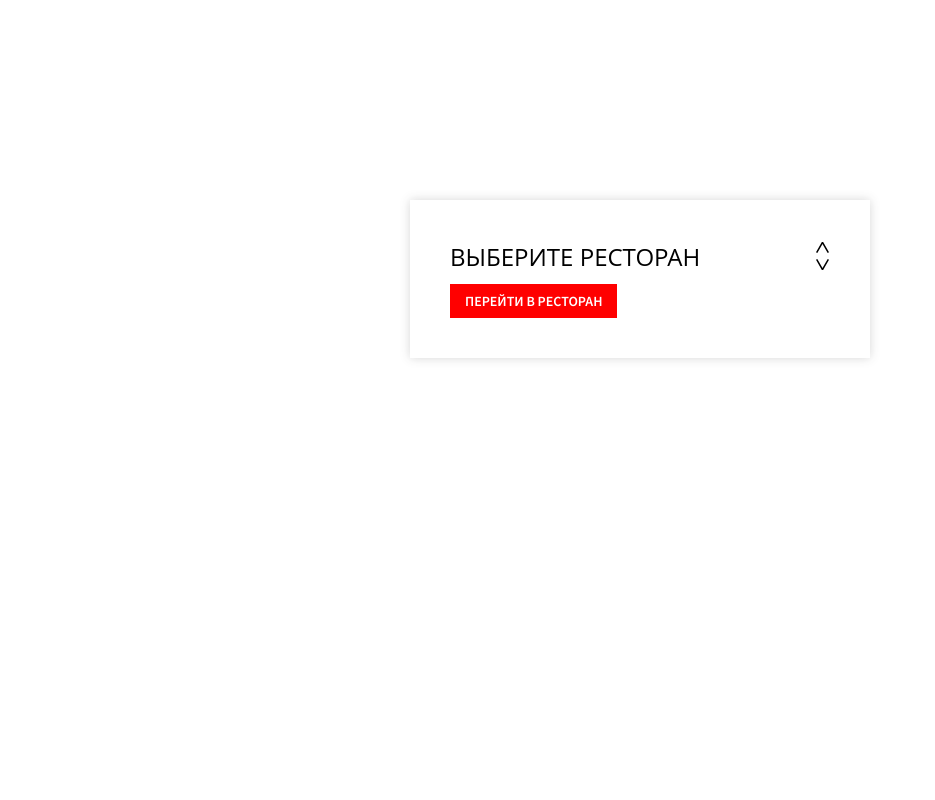
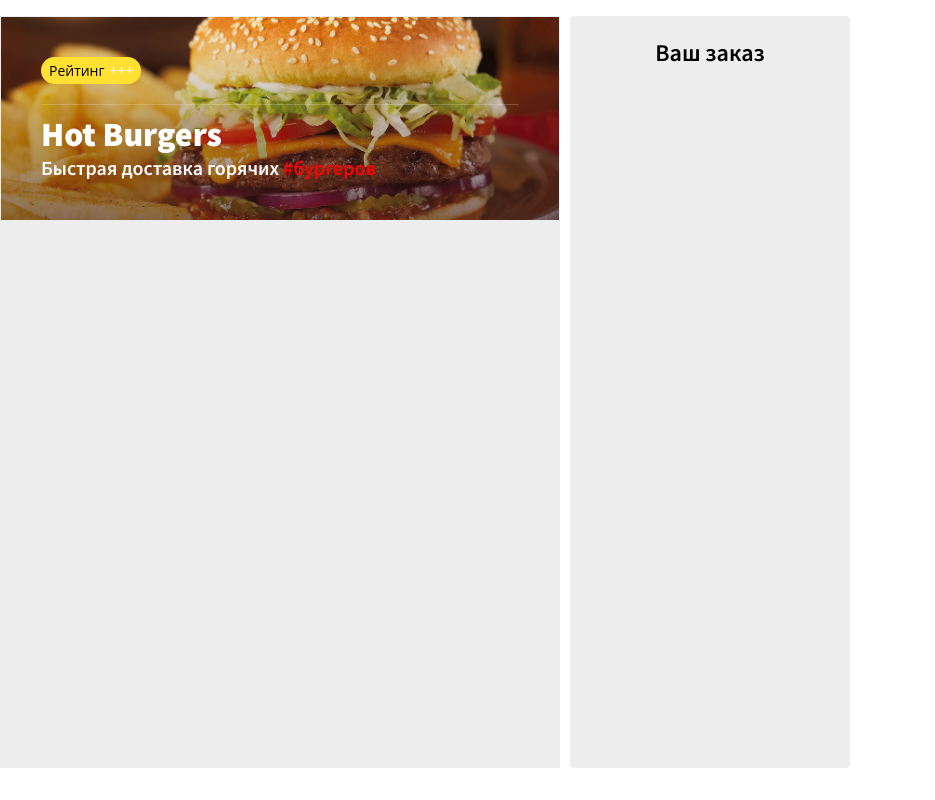
Before and after one commit to ivgrr/react-burgers, a React (Create React App) app: page / in a window 1280 px wide. Shown: the whole page, without its empty margins (0-935 px from the left). Built offline with nearby package versions, Linux system fonts and the light colour scheme.

Commit message:
add-new-components-App-Landing-Order

```diff
--- /dev/null
+++ b/src/components/App.js
@@ -0,0 +1,20 @@
+import React from 'react';
+import Header from "./Header";
+import Order from "./Order";
+
+
+class App extends React.Component {
+    render() {
+        return(
+            <div className='burger-paradise'>
+                <div className='menu'>
+                    <Header />
+                </div>
+                <Order />
+                {/*<MenuAdmin />*/}
+            </div>
+        );
+    }
+}
+
+export default App;
--- /dev/null
+++ b/src/components/Header.js
@@ -0,0 +1,29 @@
+import React from 'react';
+
+class Header extends React.Component {
+    render() {
+        return (
+            <header className='top'>
+                <div className='wrap'>
+                    <div className='header-content'>
+
+                        <div className='header-rating'>
+                            <div className='header-rating_tag'>Рейтинг</div>
+                            <div className='header-rating_icon'>+++</div>
+                        </div>
+                        <div className='header-divider'></div>
+                        <h1 className='font-effect-fire-animation'>Hot Burgers</h1>
+                        <h3>
+                            <span>
+                                Быстрая доставка горячих
+                                <span className='sub-header'> #бургеров</span>
+                            </span>
+                        </h3>
+                    </div>
+                </div>
+            </header>
+        );
+    }
+}
+
+export default Header;
--- a/src/components/Landing.js
+++ b/src/components/Landing.js
@@ -13,12 +13,22 @@
         this.setState({display: !display})
 }
 
+getTitle = restaurant => {
+        console.log(restaurant);
+        const {title, url} = restaurant;
+        this.setState({title, url, display: false})
+}
+
+goToRestaurant = () => {
+        console.log('go to rest')
+}
+
     render() {
         return(
             <div className='restaurant_select'>
                 <div className='restaurant_select_top'>
                     <div onClick={this.displayList} className='restaurant_select_top-header font-effect-outline'>
-                        Выберите ресторан
+                        {this.state.title ? this.state.title: 'Выберите ресторан'}
                     </div>
                     <div className='arrow_picker'>
                         <div className='arrow_picker-up'> </div>
@@ -28,11 +38,11 @@
                 { this.state.display ? <div className='restaurant_select_bottom'>
                     <ul>
                         {restaurants.map(restaurant => {
-                            return <li key={restaurant.id}>{restaurant.title}</li>
+                            return <li onClick={() => this.getTitle(restaurant)} key={restaurant.id}>{restaurant.title}</li>
                         })}
                     </ul>
                 </div> : null}
-                <button>Перейти в ресторан</button>
+                {this.state.title && !this.state.display ? <button onClick={this.goToRestaurant}>Перейти в ресторан</button> : null}
             </div>
         );
     };
--- /dev/null
+++ b/src/components/Order.js
@@ -0,0 +1,13 @@
+import React from 'react'
+
+class Order extends React.Component {
+    render() {
+        return (
+            <div className='order-wrap'>
+                <h2>Ваш заказ</h2>
+            </div>
+        );
+    }
+}
+
+export default Order;
--- a/src/index.js
+++ b/src/index.js
@@ -1,6 +1,6 @@
 import React from 'react'
 import {render} from 'react-dom'
-import Landing from './components/Landing'
+import App from './components/App'
 import './css/style.css'
 
-render(<Landing/>, document.querySelector('#root'))
+render(<App/>, document.querySelector('#root'))
```
